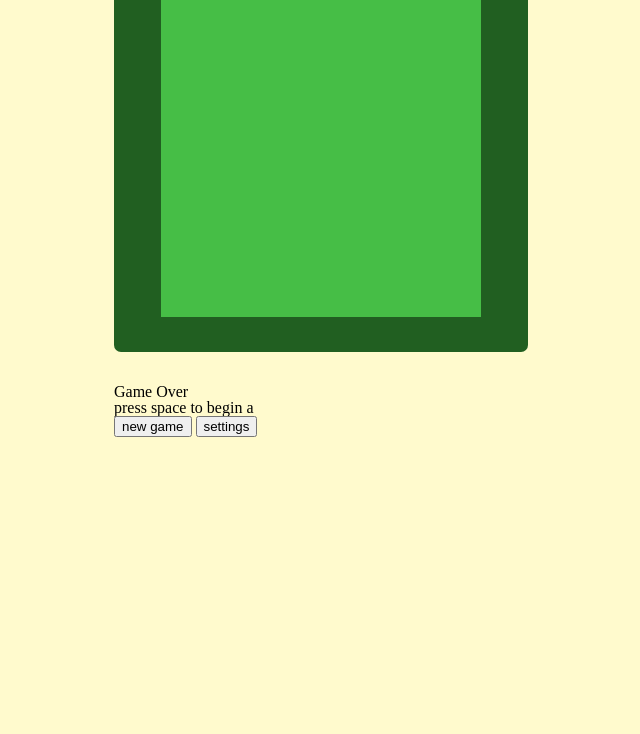
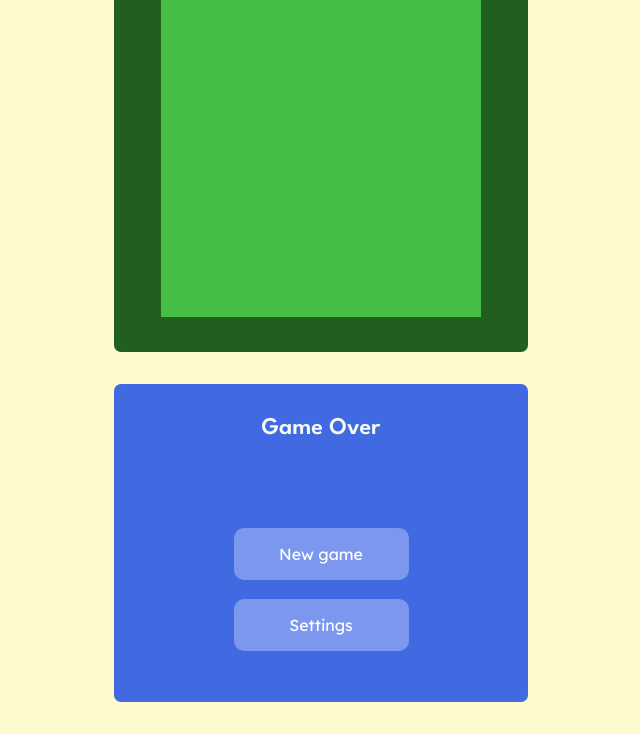
Before and after one commit to Fola-Joe/Snake-game, a plain HTML site: page index.html in a window 1280 px wide. Shown: the part 1448-2182 px from the top of the page, without its empty margins (319-959 px from the left). Before the commit the page ends 1917 px from the top, so only its background shows below. Drawn offline with Linux system fonts and the light colour scheme.

Commit message:
Game-over screen

```diff
--- a/design.css
+++ b/design.css
@@ -201,5 +201,39 @@ canvas {
 
 /* Game over screen */
 .game-over {
+    background-color: royalblue;
     margin-bottom: 2rem;
+    border-radius: 7px;
+    max-width: 350px;
+    padding: 2rem;
+    text-align: center;
 }
+.game-over > h2 {
+    font-family: 'League Spartan', sans-serif;
+    font-size: 1.5rem;
+    font-weight: 600;
+    margin-bottom: 5.5rem;
+    color: hsl(120, 37%, 97%);
+}
+.game-over > button {
+    display: block;
+    margin-left: 25%;
+    margin-top: 1.2rem;
+    margin-bottom: 1.2rem;
+    text-align: center;
+    font-family: 'Lexend Deca', sans-serif;
+    font-weight: 400;
+    background-color: rgb(123, 152, 238);
+    font-size: 1rem;
+    color: white;
+    border: none;
+    padding: 1rem;
+    width: 50%;
+    border-radius: 10px;
+}
+.game-over > button:hover {
+    cursor: pointer;
+    background-color: white;
+    color: royalblue;
+    transition: ease-in 0.4s;
+}
--- a/index.html
+++ b/index.html
@@ -51,9 +51,8 @@
     <!-- Game Over screen -->
         <div class="game-over">
             <h2>Game Over</h2>
-            <p>press space to begin a</p>
-            <button class="new-game">new game</button>
-            <button class="settings">settings</button>
+            <button class="new-game">New game</button>
+            <button class="settings">Settings</button>
         </div>
     </main>
 </body>
```
